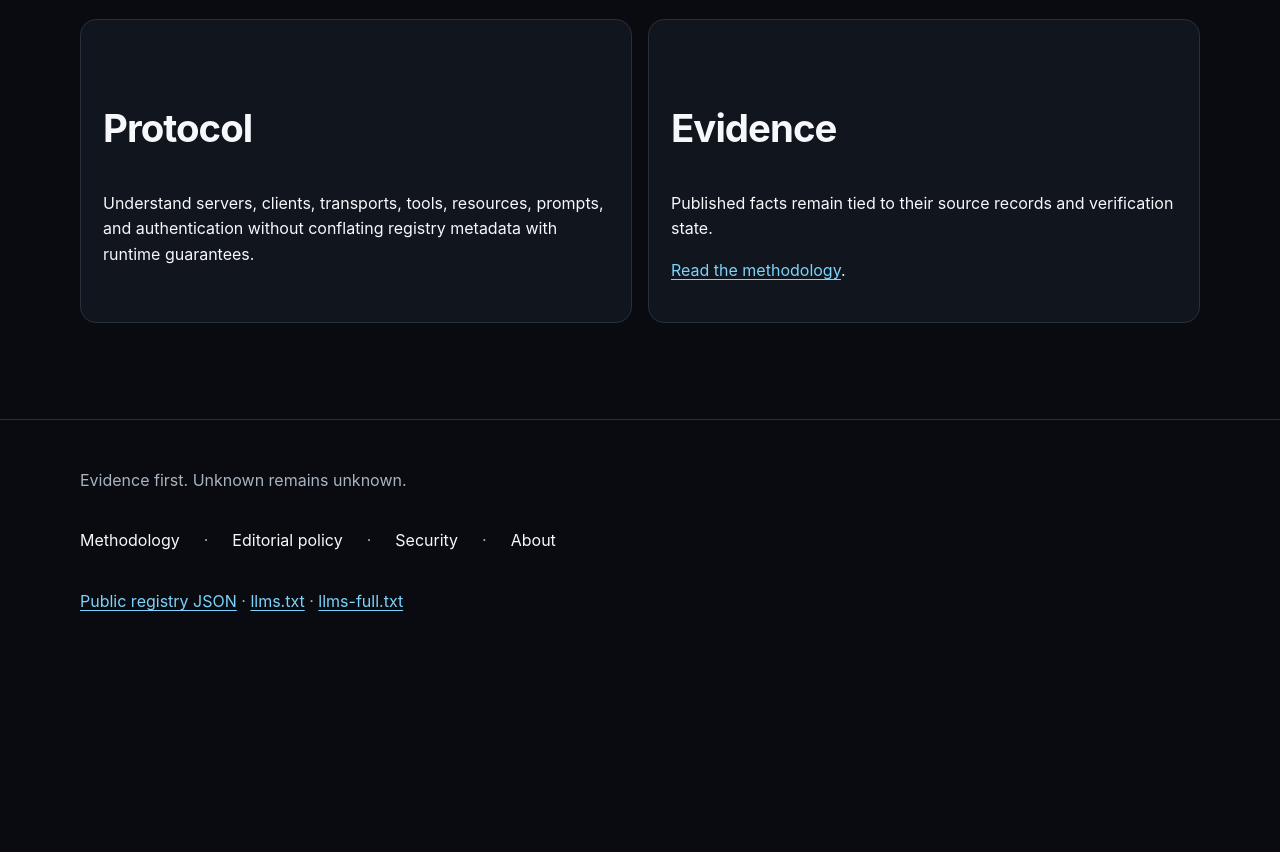
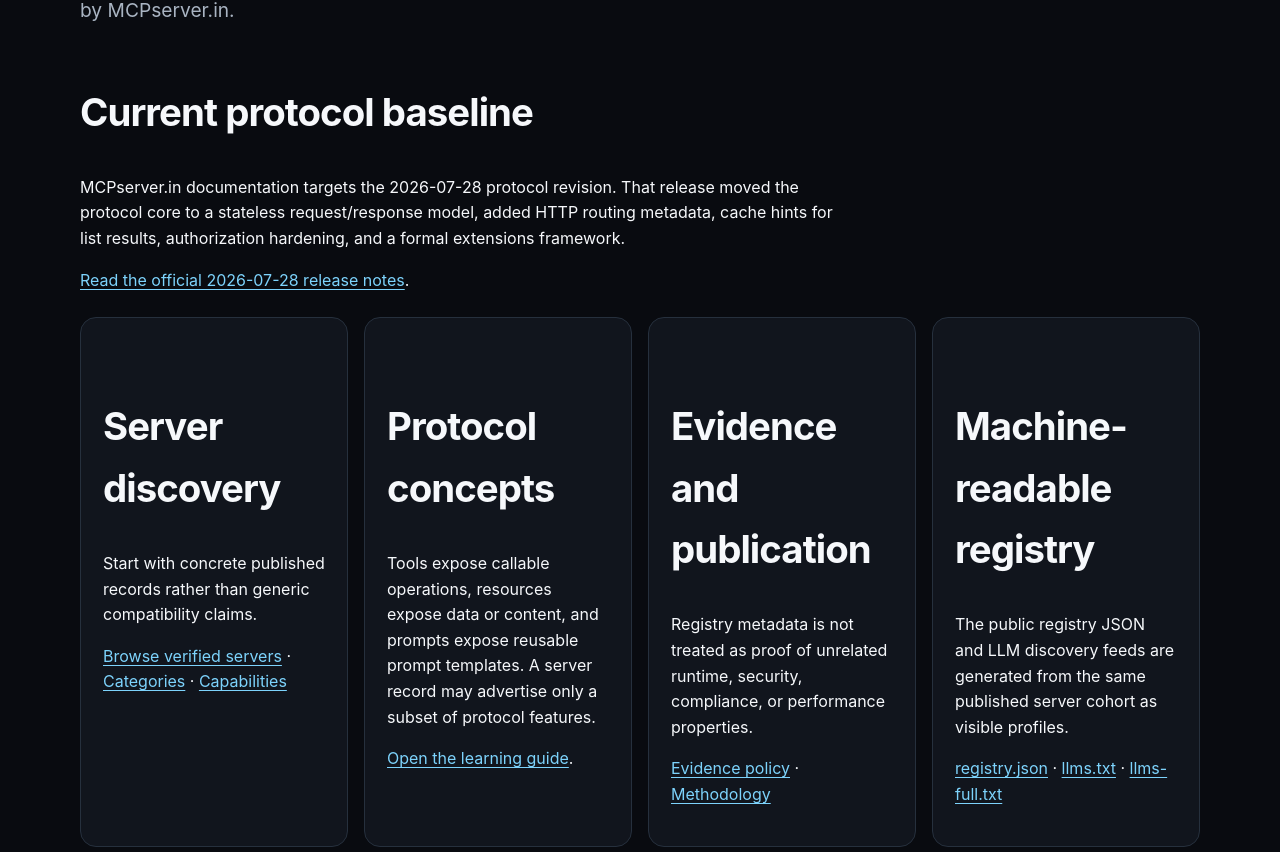
Before and after one commit to CodesbyFebin/mcp-servers-master, a Next.js app: page /docs in a window 1280 px wide. Shown: the part 408-1260 px from the top of the page. Before the commit the page ends 1095 px from the top, so only its background shows below. Built offline with nearby package versions, Linux system fonts and the light colour scheme.

Commit message:
feat: align docs hub with MCP 2026-07-28

```diff
--- a/app/docs/page.tsx
+++ b/app/docs/page.tsx
@@ -3,7 +3,7 @@
 
 export const metadata: Metadata = {
   title: "MCP Documentation",
-  description: "Technical documentation hub for Model Context Protocol concepts, transports, capabilities, and security.",
+  description: "Technical documentation hub for the current Model Context Protocol revision, registry records, transports, capabilities, and evidence.",
   alternates: { canonical: "/docs" },
   openGraph: { url: "/docs" },
 }
@@ -11,12 +11,41 @@
 export default function DocsPage() {
   return (
     <>
+      <span className="badge">Protocol revision 2026-07-28</span>
       <h1>MCP documentation</h1>
       <p className="lead">A source-oriented documentation hub for understanding Model Context Protocol records published by MCPserver.in.</p>
+
+      <h2>Current protocol baseline</h2>
+      <p>
+        MCPserver.in documentation targets the 2026-07-28 protocol revision. That release moved the protocol core to a stateless request/response model, added HTTP routing metadata, cache hints for list results, authorization hardening, and a formal extensions framework.
+      </p>
+      <p><a href="https://blog.modelcontextprotocol.io/posts/2026-07-28/">Read the official 2026-07-28 release notes</a>.</p>
+
       <div className="grid">
-        <section className="card"><h2>Protocol</h2><p>Understand servers, clients, transports, tools, resources, prompts, and authentication without conflating registry metadata with runtime guarantees.</p></section>
-        <section className="card"><h2>Evidence</h2><p>Published facts remain tied to their source records and verification state.</p><p><Link href="/methodology">Read the methodology</Link>.</p></section>
+        <section className="card">
+          <h2>Server discovery</h2>
+          <p>Start with concrete published records rather than generic compatibility claims.</p>
+          <p><Link href="/servers">Browse verified servers</Link> · <Link href="/categories">Categories</Link> · <Link href="/capabilities">Capabilities</Link></p>
+        </section>
+        <section className="card">
+          <h2>Protocol concepts</h2>
+          <p>Tools expose callable operations, resources expose data or content, and prompts expose reusable prompt templates. A server record may advertise only a subset of protocol features.</p>
+          <p><Link href="/learn">Open the learning guide</Link>.</p>
+        </section>
+        <section className="card">
+          <h2>Evidence and publication</h2>
+          <p>Registry metadata is not treated as proof of unrelated runtime, security, compliance, or performance properties.</p>
+          <p><Link href="/evidence">Evidence policy</Link> · <Link href="/methodology">Methodology</Link></p>
+        </section>
+        <section className="card">
+          <h2>Machine-readable registry</h2>
+          <p>The public registry JSON and LLM discovery feeds are generated from the same published server cohort as visible profiles.</p>
+          <p><a href="/registry.json">registry.json</a> · <a href="/llms.txt">llms.txt</a> · <a href="/llms-full.txt">llms-full.txt</a></p>
+        </section>
       </div>
+
+      <h2>Version-sensitive implementation guidance</h2>
+      <p>When integrating a client or server, verify which MCP protocol revision and SDK version the implementation actually supports. Older session-oriented behavior should not be silently attributed to a 2026-07-28 implementation.</p>
     </>
   )
 }
```
